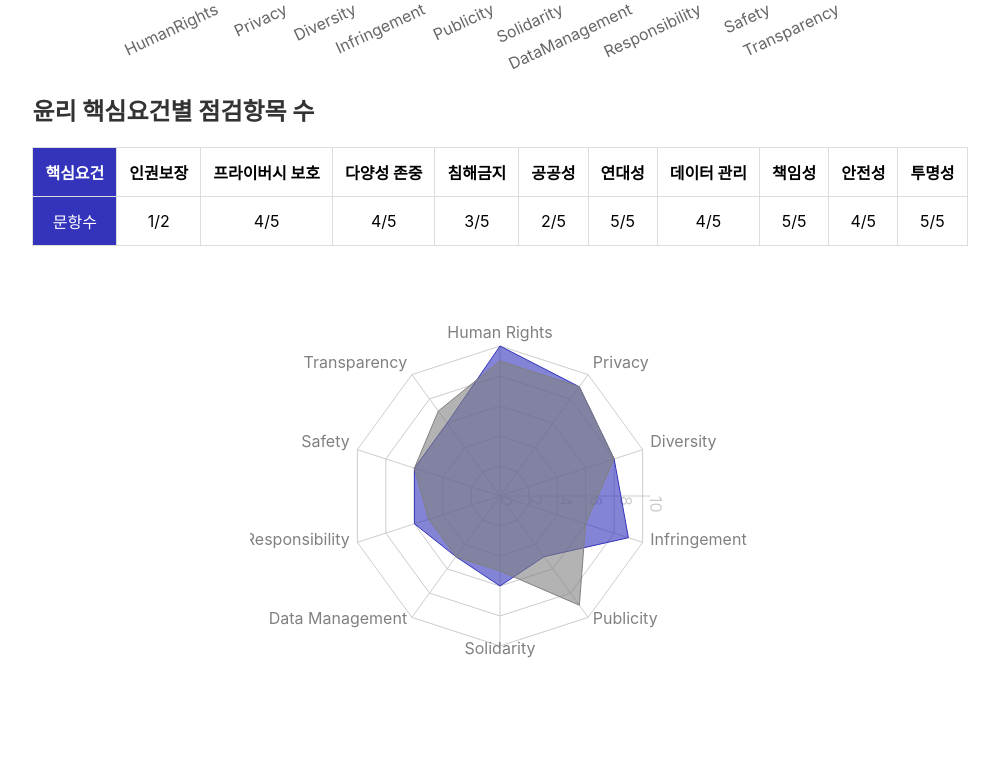
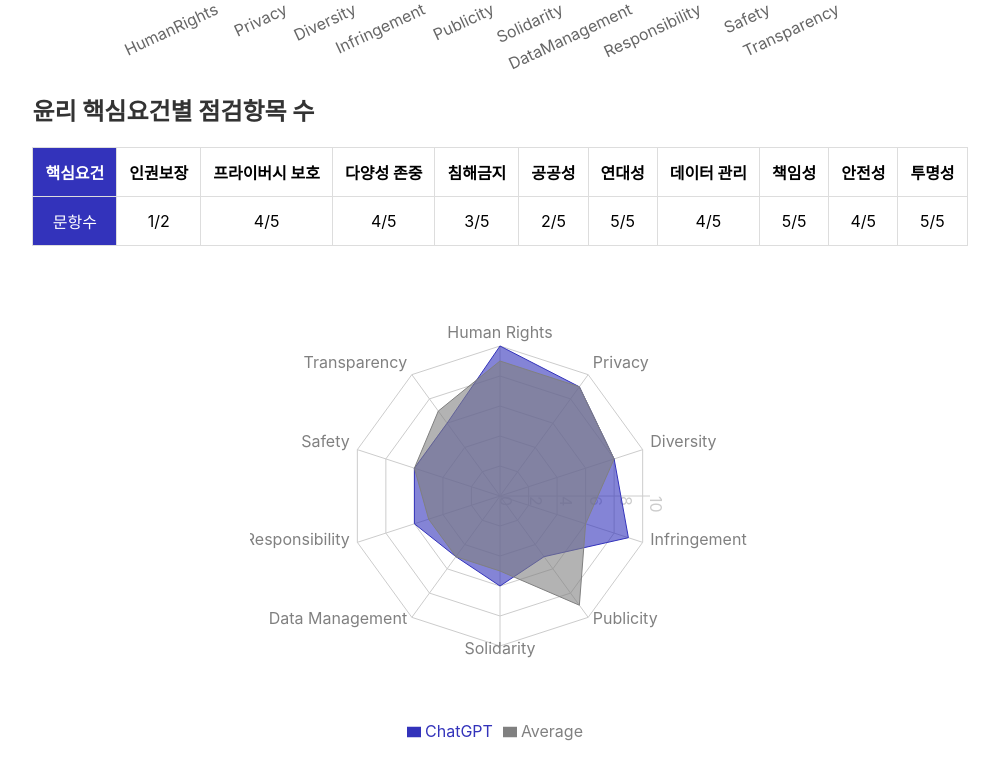
Before and after one commit to patisiel-study/ELSA-frontend, a React (Create React App) app: page /result in a window 1280 px wide. Shown: the part 664-1442 px from the top of the page, without its empty margins (140-1139 px from the left). Built offline with nearby package versions, Linux system fonts and the light colour scheme; no server answers.

Commit message:
Feat: 방사형 차트에 범례 추가

```diff
--- a/src/pages/Result.jsx
+++ b/src/pages/Result.jsx
@@ -10,6 +10,7 @@ import {
   PolarGrid,
   PolarAngleAxis,
   PolarRadiusAxis,
+  Legend,
 } from "recharts";
 
 const Result = () => {
@@ -172,6 +173,7 @@ const RadialChart = () => {
         fill="gray"
         fillOpacity={0.6}
       />
+      <Legend />
     </RadarChart>
   );
 };
```
